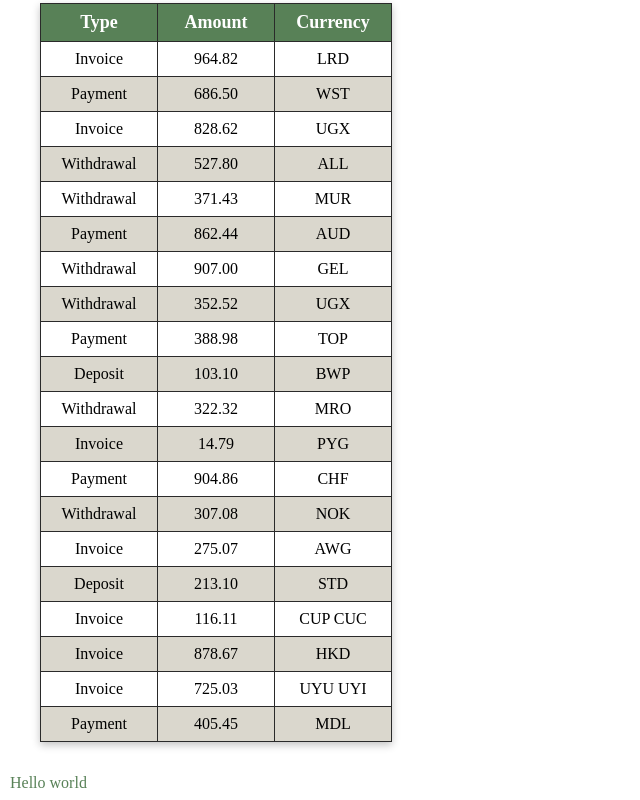
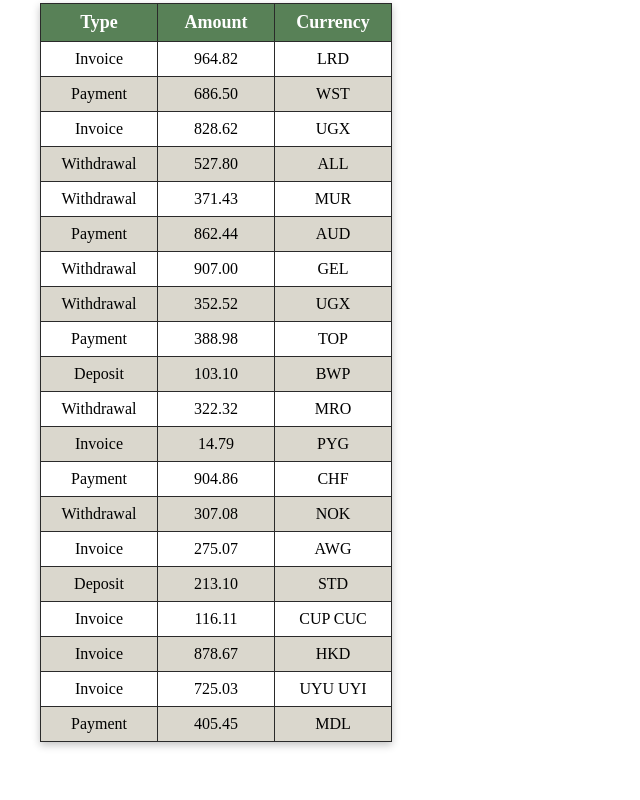
Before and after one commit to alexey-br/goit-react-hw-01-components, a React (Create React App) app: page / in a window 1280 px wide. Shown: the part 957-1757 px from the top of the page, without its empty margins (0-640 px from the left). After the commit the page ends 1731 px from the top, so only its background shows below. Built offline with nearby package versions, Linux system fonts and the light colour scheme.

Commit message:
исправлена ошибка в стилях

```diff
--- a/package.json
+++ b/package.json
@@ -13,7 +13,6 @@
     "react": "^18.1.0",
     "react-dom": "^18.1.0",
     "react-scripts": "5.0.1",
-    "styled-system": "^5.1.5",
     "web-vitals": "^2.1.3"
   },
   "scripts": {
--- a/src/components/App.jsx
+++ b/src/components/App.jsx
@@ -6,8 +6,6 @@ import userData from '../data/user.json';
 import data from '../data/data.json';
 import friends from '../data/friends.json';
 import transactions from '../data/transactions.json';
-
-import {Box} from './Box/Box'
 
 export const App = () => {
   return (
@@ -23,7 +21,6 @@ export const App = () => {
       <Statistics stats={data} />
       <FriendList friends={friends} />
       <TransactionHistory items={transactions} />
-      <Box color='accent' m={'2px'}>Hello world</Box>
     </div>
   );
 };
--- a/src/components/Box/Box.jsx
+++ /dev/null
@@ -1,7 +0,0 @@
-import styled from "@emotion/styled";
-import { space, color } from 'styled-system';
-
-export const Box = styled.div`
-    ${space}
-    ${color}
-`
--- a/src/components/Profile/Profile.jsx
+++ b/src/components/Profile/Profile.jsx
@@ -1,5 +1,6 @@
 import PropTypes from 'prop-types';
 import { Avatar, Container, Name, Tag, Location, Stats, Label, Quantity } from './Prifile.styled';
+// import { Box } from '../Box/Box';
 
 export default function Profile({ username, tag, location, avatar, stats }) {
   return (
--- a/src/components/TransactionHistory/TransactionHistory.styled.jsx
+++ b/src/components/TransactionHistory/TransactionHistory.styled.jsx
@@ -7,7 +7,7 @@ export const TransactionsTable = styled.table`
   border-collapse: collapse;
   text-transform: capitalize;
 
-  tr:nth-child(even) {
+  tr:nth-of-type(even) {
     background-color: ${({ theme }) => theme.colors.backgroundDark};
   }
 
```
Also changed, not shown: 1 other file (tests, documents, lock files or other folders).
